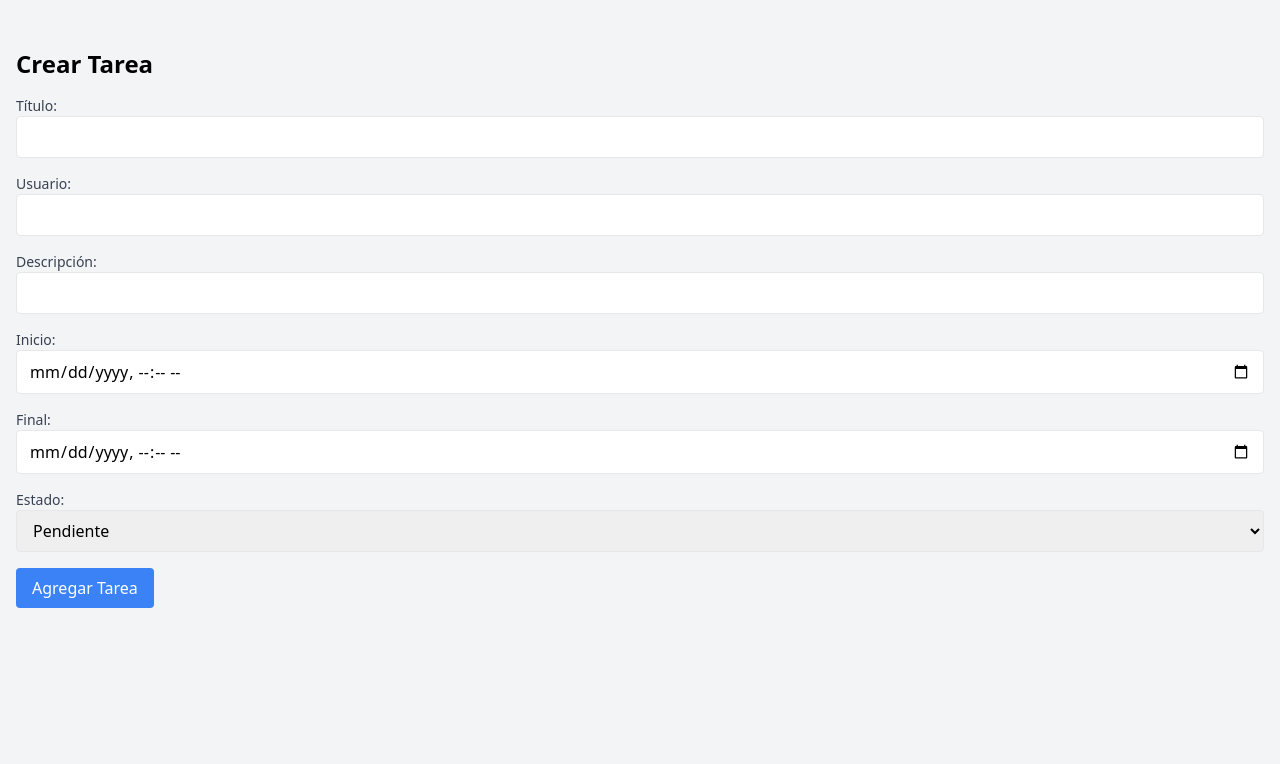
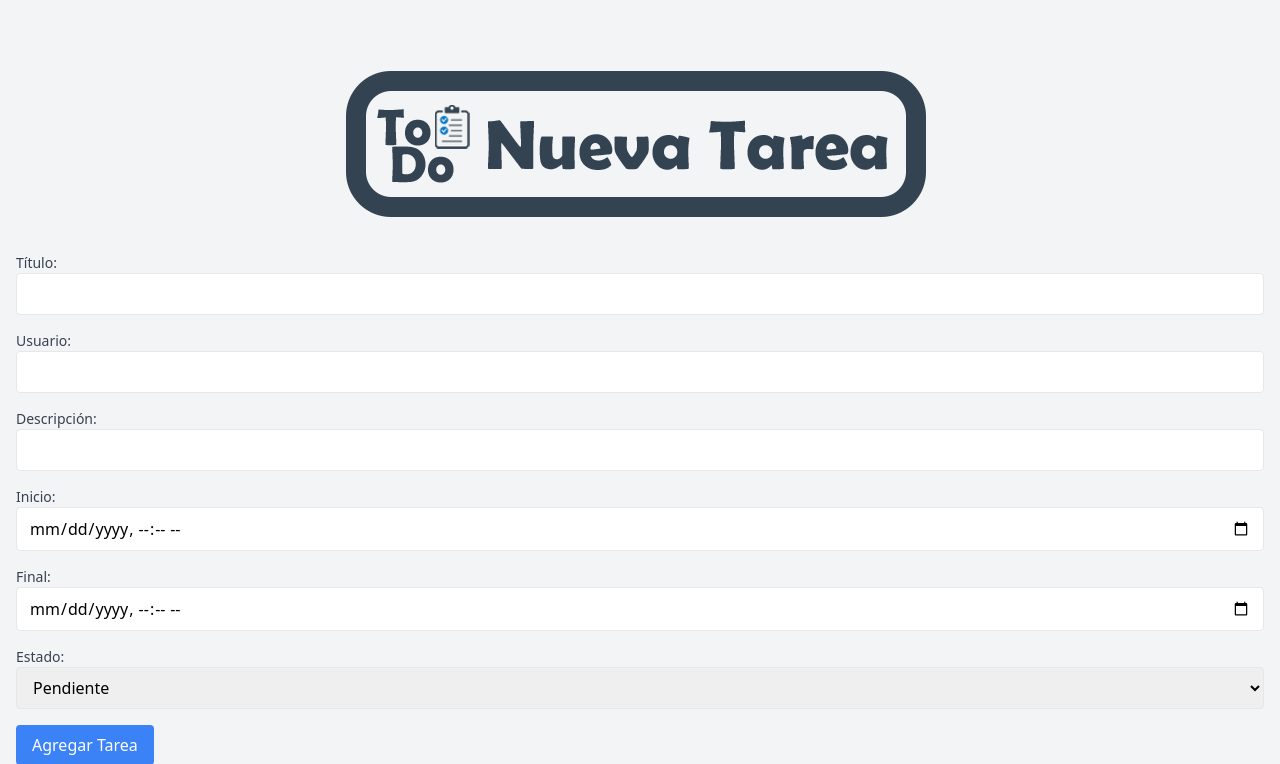
Before and after one commit to pacobofa75/DevelopersTeam2, a PHP site: page /createTask.php in a window 1280 px wide. Shown: the top 764 px of the page. Run offline with PHP 8.4, Linux system fonts and the light colour scheme.

Commit message:
Create task logo added

```diff
--- a/app/views/scripts/task/createTask.phtml
+++ b/app/views/scripts/task/createTask.phtml
@@ -6,7 +6,7 @@
 </head>
 <body class="bg-gray-100">
     <div class="container mx-auto p-4 mt-8">
-        <h1 class="text-2xl font-bold mb-4">Crear Tarea</h1>
+        <img src="images/new-task-icon.png" alt="Logo" class="mb-4 mx-auto">
 
         <form method="post" action="" class="mb-4">
             <input type="hidden" name="action" value="create">
```
